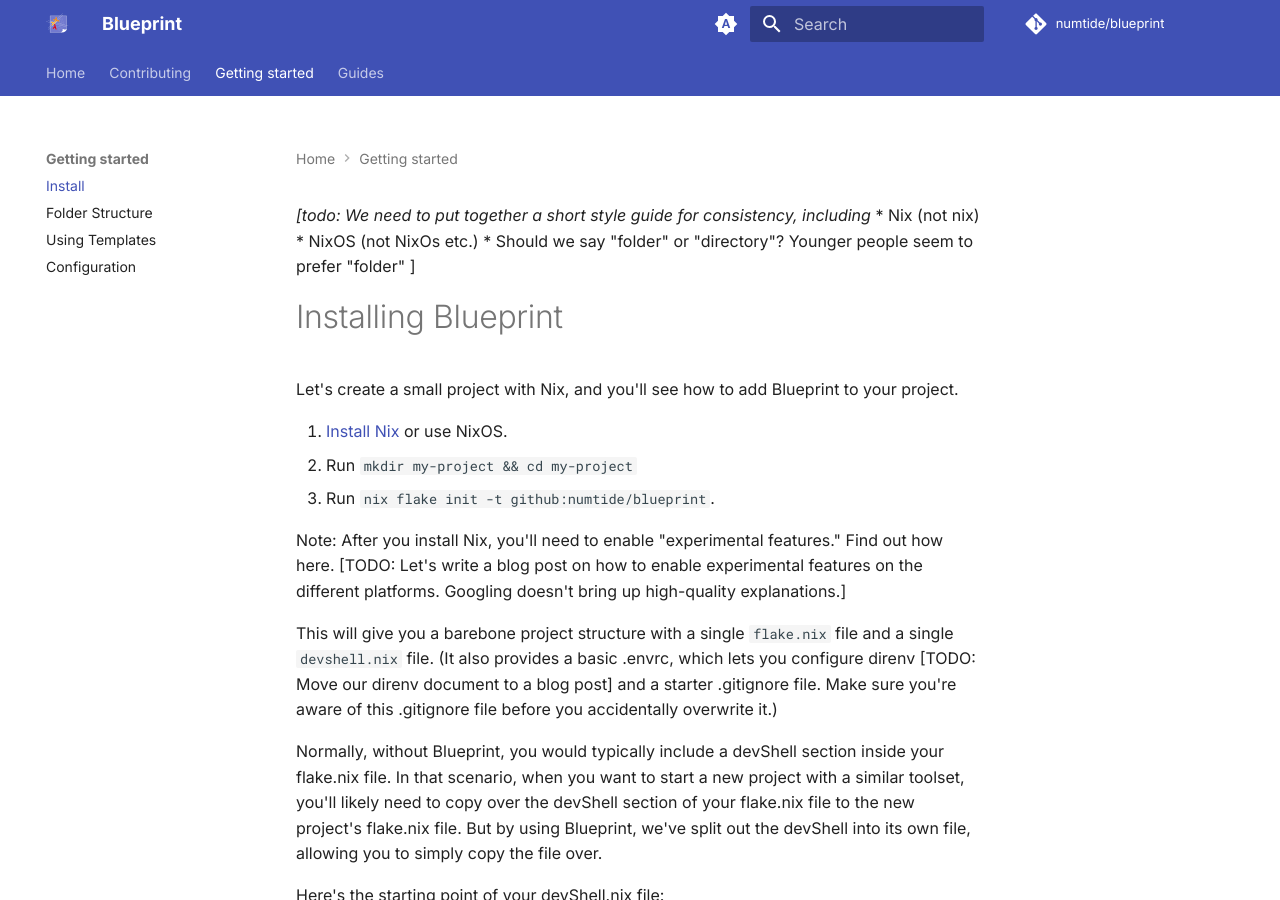
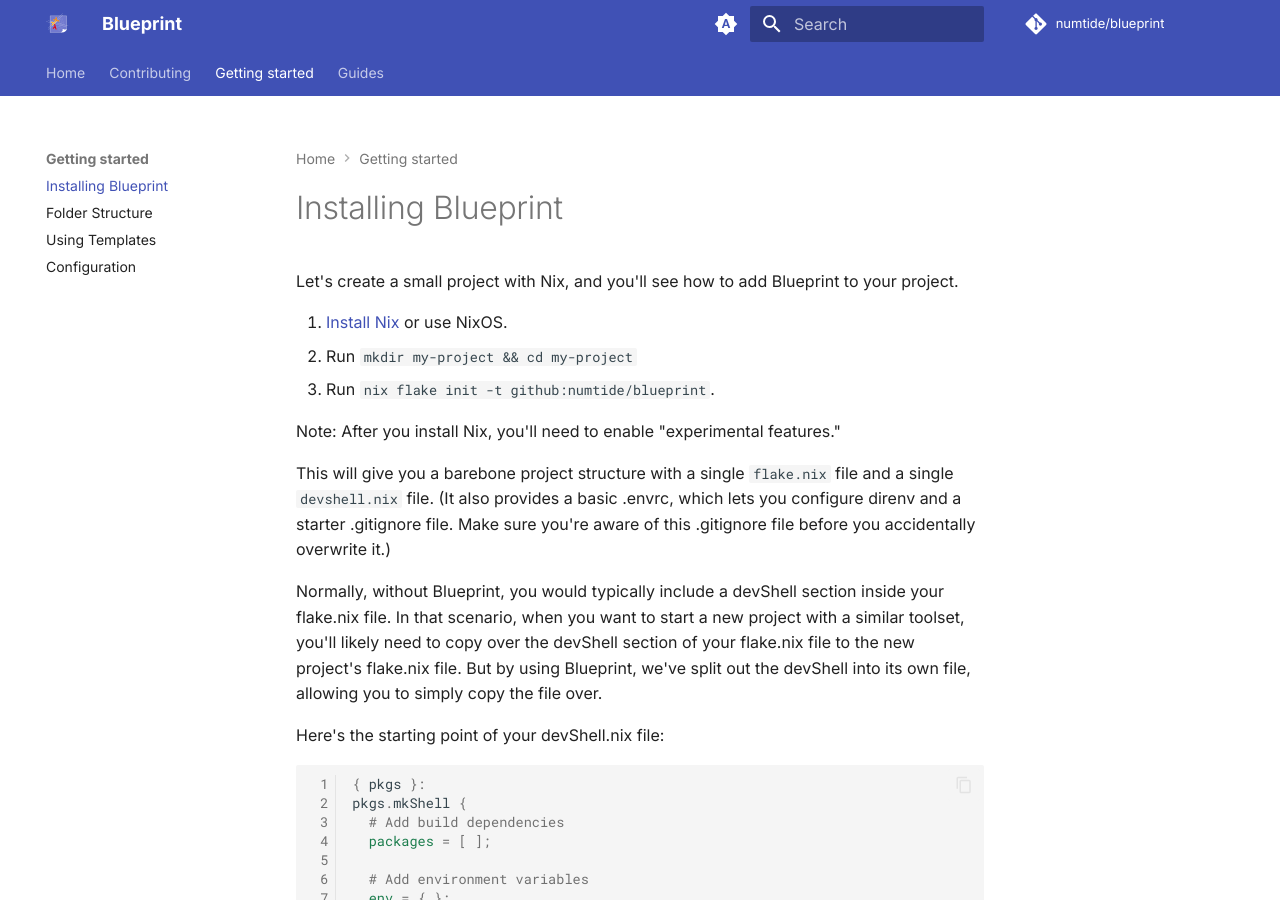
Before and after one commit to numtide/blueprint, an MkDocs documentation site: the page built from docs/content/getting-started/install.md, in a window 1280 px wide and 900 px high. Built offline with MkDocs 1.6.1 and Material for MkDocs 9.7.7, drawn with Linux system fonts in a browser that asks for light colours; comment, search, counter and statistics services are not loaded; the version menu is left out.

Commit message:
Removed TODOs

```diff
--- a/docs/content/getting-started/install.md
+++ b/docs/content/getting-started/install.md
@@ -1,8 +1,3 @@
-*[todo: We need to put together a short style guide for consistency, including*
-* Nix (not nix)
-* NixOS (not NixOs etc.)
-* Should we say "folder" or "directory"? Younger people seem to prefer "folder" ]
-
 # Installing Blueprint
 
 Let's create a small project with Nix, and you'll see how to add Blueprint to your project.
@@ -11,9 +6,9 @@ Let's create a small project with Nix, and you'll see how to add Blueprint to yo
 2. Run `mkdir my-project && cd my-project`
 3. Run `nix flake init -t github:numtide/blueprint`.
 
-Note: After you install Nix, you'll need to enable "experimental features." Find out how here. [TODO: Let's write a blog post on how to enable experimental features on the different platforms. Googling doesn't bring up high-quality explanations.]
+Note: After you install Nix, you'll need to enable "experimental features."
 
-This will give you a barebone project structure with a single `flake.nix` file and a single `devshell.nix` file. (It also provides a basic .envrc, which lets you configure direnv [TODO: Move our direnv document to a blog post] and a starter .gitignore file. Make sure you're aware of this .gitignore file before you accidentally overwrite it.)
+This will give you a barebone project structure with a single `flake.nix` file and a single `devshell.nix` file. (It also provides a basic .envrc, which lets you configure direnv and a starter .gitignore file. Make sure you're aware of this .gitignore file before you accidentally overwrite it.)
 
 Normally, without Blueprint, you would typically include a devShell section inside your flake.nix file. In that scenario, when you want to start a new project with a similar toolset, you'll likely need to copy over the devShell section of your flake.nix file to the new project's flake.nix file. But by using Blueprint, we've split out the devShell into its own file, allowing you to simply copy the file over.
 
```
